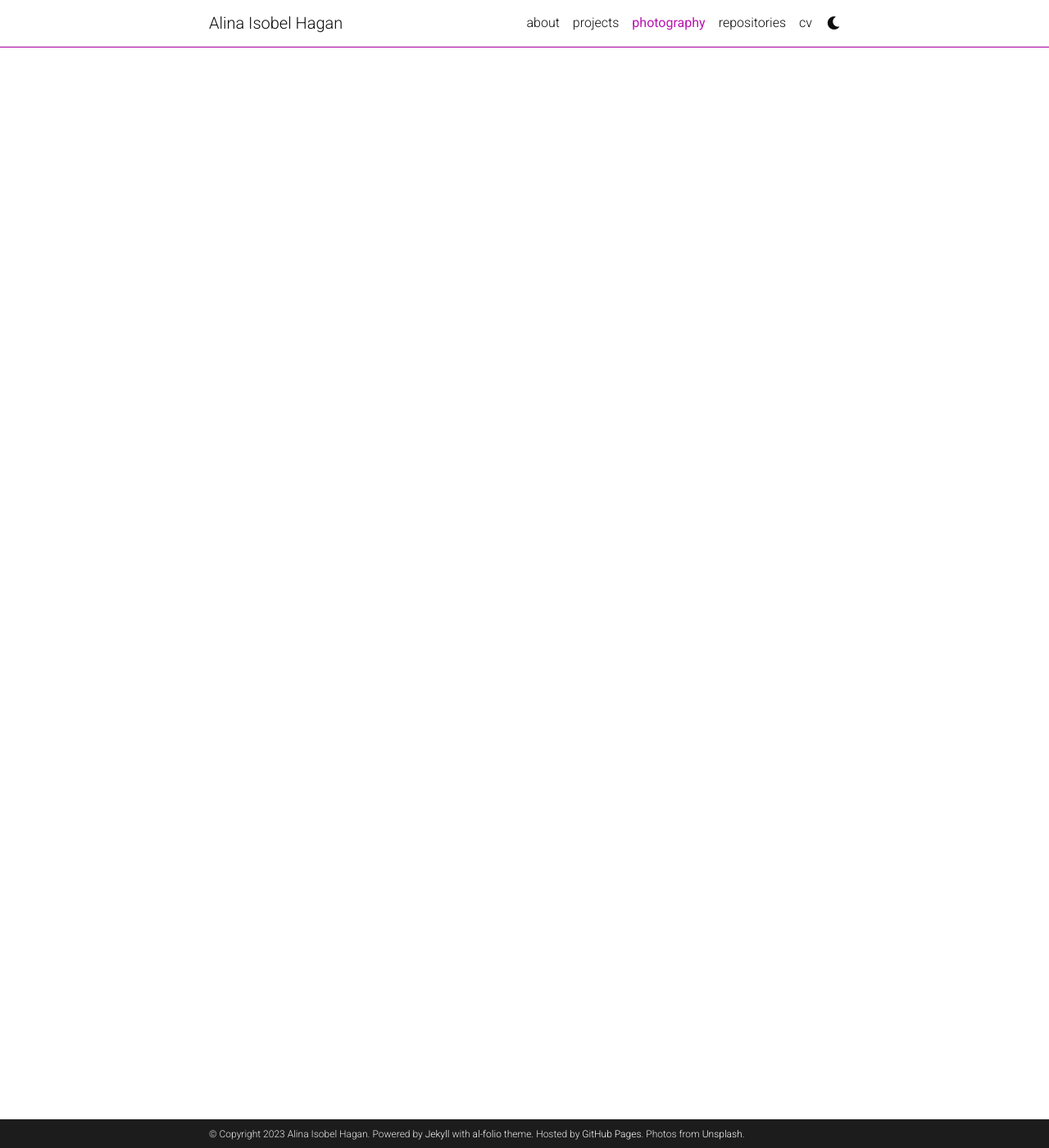
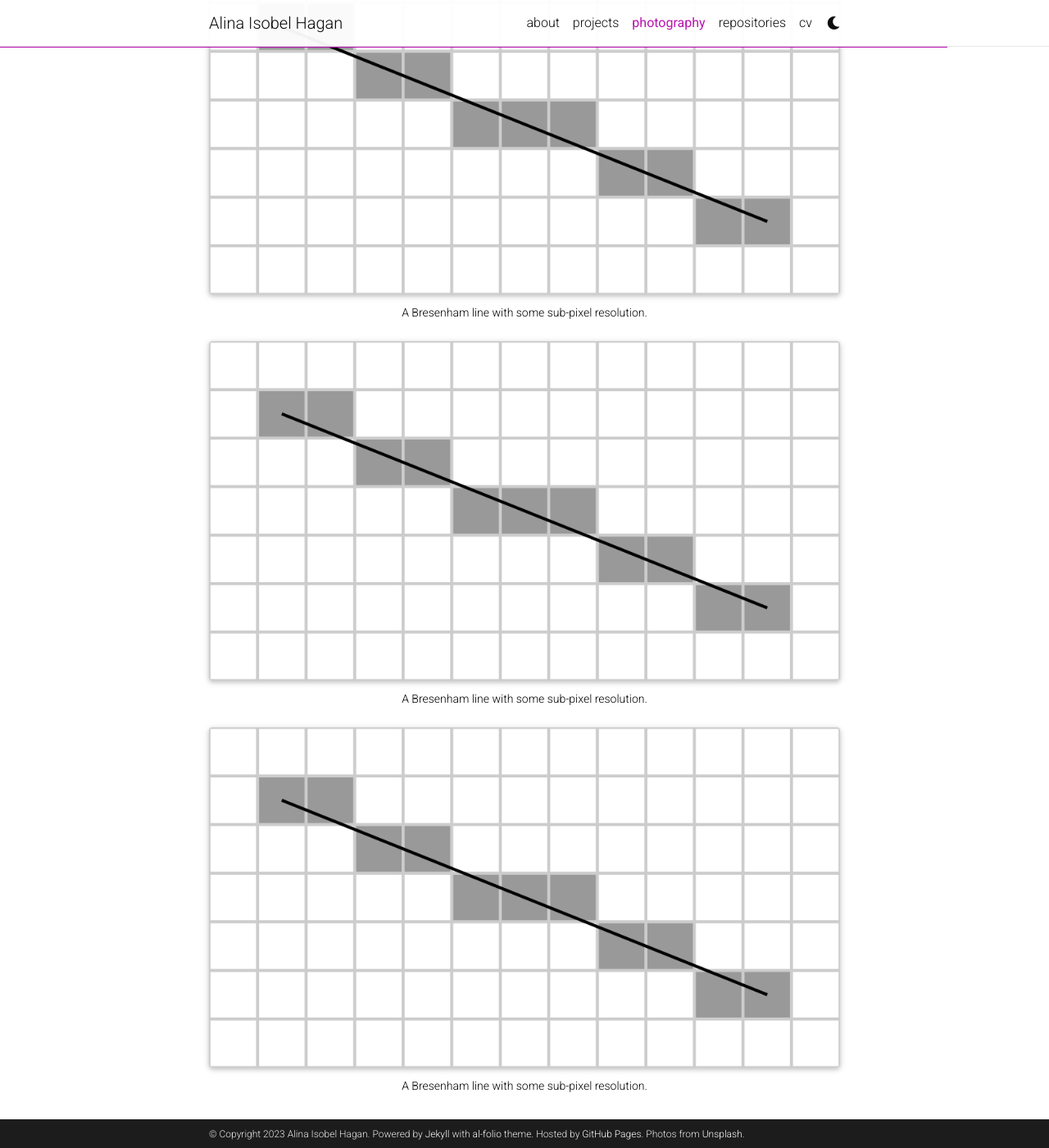
Before and after one commit to aihphysics/aihphysics.github.io, a Jekyll site: the page built from _pages/photography.md, in a window 1280 px wide and 1400 px high, scrolled down 270 px. Shown: the whole window at 82% size. Built offline with Jekyll 4.4.1, drawn with Linux system fonts in a browser that asks for light colours; full-size pictures stand in for the smaller copies a plugin makes; comment, search, counter and statistics services are not loaded; a style sheet for code colours, icons or effects is not loaded.

Commit message:
an attempt at the photography part

```diff
--- a/_pages/photography.md
+++ b/_pages/photography.md
@@ -6,53 +6,30 @@
 nav: true
 nav_order: 3
 display_categories: [ ]
-horizontal: false
+horizontal: true
 ---
 
-<!-- pages/photography.md -->
-<div class="photography">
-{%- if site.enable_project_categories and page.display_categories %}
-  <!-- Display categorized photography -->
-  {%- for category in page.display_categories %}
-  <h2 class="category">{{ category }}</h2>
-  {%- assign categorized_photography = site.photography | where: "category", category -%}
-  {%- assign sorted_photography = categorized_photography | sort: "importance" %}
-  <!-- Generate cards for each project -->
-  {% if page.horizontal -%}
-  <div class="container">
-    <div class="row row-cols-2">
-    {%- for project in sorted_photography -%}
-      {% include photography_horizontal.html %}
-    {%- endfor %}
+<div class="row">
+    <div class="col-sm mt-3 mt-md-0">
+        {% include figure.html path="assets/img/Bresenham_line.png" title="example image" class="img-fluid rounded z-depth-1" %}
     </div>
-  </div>
-  {%- else -%}
-  <div class="grid">
-    {%- for project in sorted_photography -%}
-      {% include photography.html %}
-    {%- endfor %}
-  </div>
-  {%- endif -%}
-  {% endfor %}
-
-{%- else -%}
-<!-- Display photography without categories -->
-  {%- assign sorted_photography = site.photography | sort: "importance" -%}
-  <!-- Generate cards for each project -->
-  {% if page.horizontal -%}
-  <div class="container">
-    <div class="row row-cols-2">
-    {%- for project in sorted_photography -%}
-      {% include photography_horizontal.html %}
-    {%- endfor %}
+</div>
+<div class="caption">
+    A Bresenham line with some sub-pixel resolution.
+</div>
+<div class="row">
+    <div class="col-sm mt-3 mt-md-0">
+        {% include figure.html path="assets/img/Bresenham_line.png" title="example image" class="img-fluid rounded z-depth-1" %}
     </div>
-  </div>
-  {%- else -%}
-  <div class="grid">
-    {%- for project in sorted_photography -%}
-      {% include photography.html %}
-    {%- endfor %}
-  </div>
-  {%- endif -%}
-{%- endif -%}
 </div>
+<div class="caption">
+    A Bresenham line with some sub-pixel resolution.
+</div>
+<div class="row">
+    <div class="col-sm mt-3 mt-md-0">
+        {% include figure.html path="assets/img/Bresenham_line.png" title="example image" class="img-fluid rounded z-depth-1" %}
+    </div>
+</div>
+<div class="caption">
+    A Bresenham line with some sub-pixel resolution.
+</div>
```
